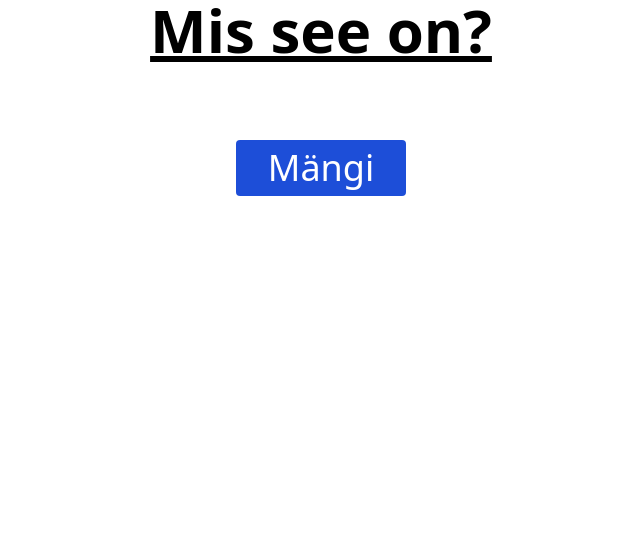
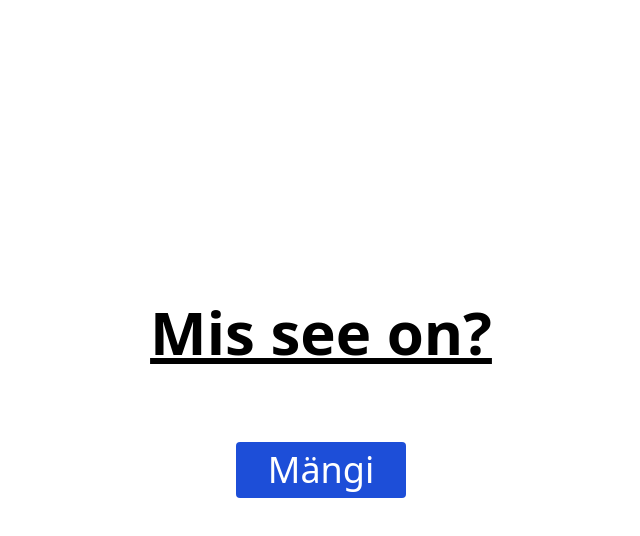
Before and after one commit to andrusrem/GuesCodeGame, a Vue app: page / in a window 1280 px wide. Shown: the top 536 px of the page, without its empty margins (319-959 px from the left). Built offline with nearby package versions, Linux system fonts and the light colour scheme.

Commit message:
Update App.vue

```diff
--- a/src/App.vue
+++ b/src/App.vue
@@ -63,7 +63,7 @@
 </script>
 
 <template>
-  <div class="dark:bg-gray-900 dark:text-gray-200 min-h-screen h-full text-4xl">
+  <div class="dark:bg-gray-900 dark:text-gray-200 min-h-screen h-full text-4xl flex">
     <div v-if="state.page == 'home'" class="container h-full flex justify-center items-center flex-col max-w-xl m-auto">
       <h1 class="text-3xl font-bold underline mb-20 text-6xl">
         Mis see on?
@@ -78,7 +78,6 @@
       <p class="mb-5">{{  finishMessage() }}</p>
       <p class="mb-5">Punktid: {{ state.points }}/{{  questions.length }}</p>
       <button class="bg-blue-700 hover:bg-blue-800 active:bg-blue-900 max-w-fit py-2 px-8 text-white rounded" @click="restartGame">Mängi veel kord</button>
-
     </div>
   </div>
 </template>
```
